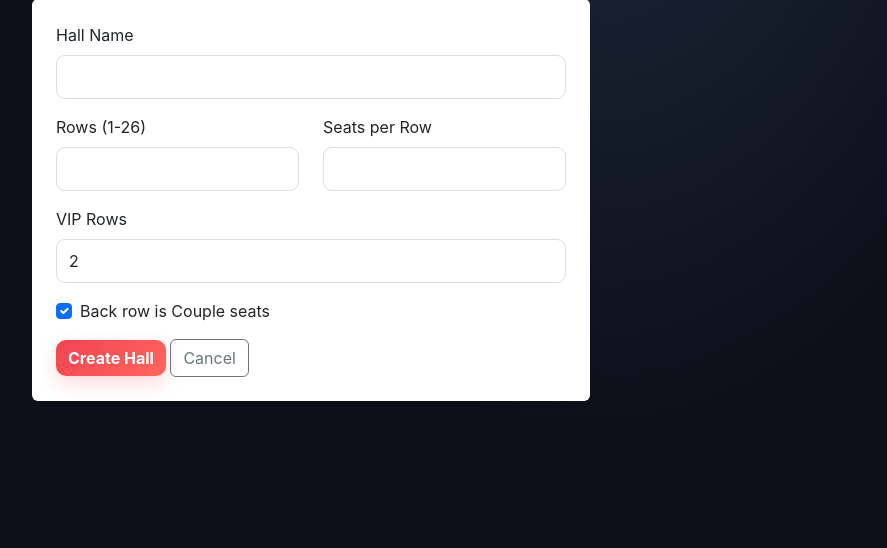
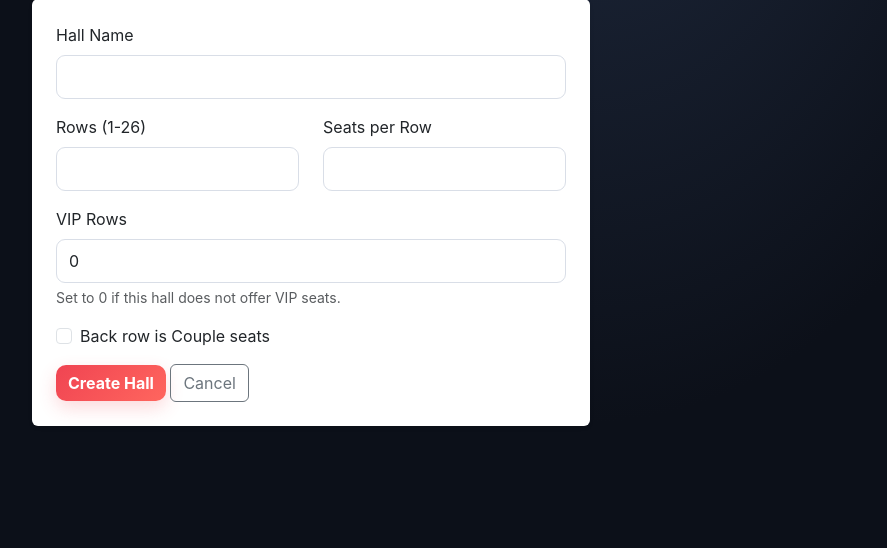
Before and after one commit to ryusen-lhj/CiMYTict, an ASP.NET Core app: page /Halls/Create in a window 1280 px wide. Shown: the part 164-712 px from the top of the page, without its empty margins (50-937 px from the left). Run offline with ASP.NET Core 8, Linux system fonts and the light colour scheme; the visitor is signed in with stand-in values (Sample User, id 1); style sheets or scripts are compiled from the project's sources; some libraries are stand-ins or nearby versions.

Commit message:
Improve showtime scheduling and configurable cinema hall seats

```diff
--- a/CiMYTict/Views/Halls/Create.cshtml
+++ b/CiMYTict/Views/Halls/Create.cshtml
@@ -25,10 +25,11 @@
     </div>
     <div class="mb-3">
         <label class="form-label">VIP Rows</label>
-        <input name="vipRows" type="number" min="0" value="2" class="form-control" />
+        <input name="vipRows" type="number" min="0" value="0" class="form-control" />
+        <div class="form-text">Set to 0 if this hall does not offer VIP seats.</div>
     </div>
     <div class="form-check mb-3">
-        <input class="form-check-input" type="checkbox" name="hasCoupleBackRow" value="true" id="coupleChk" checked />
+        <input class="form-check-input" type="checkbox" name="hasCoupleBackRow" value="true" id="coupleChk" />
         <input type="hidden" name="hasCoupleBackRow" value="false" />
         <label class="form-check-label" for="coupleChk">Back row is Couple seats</label>
     </div>
```
